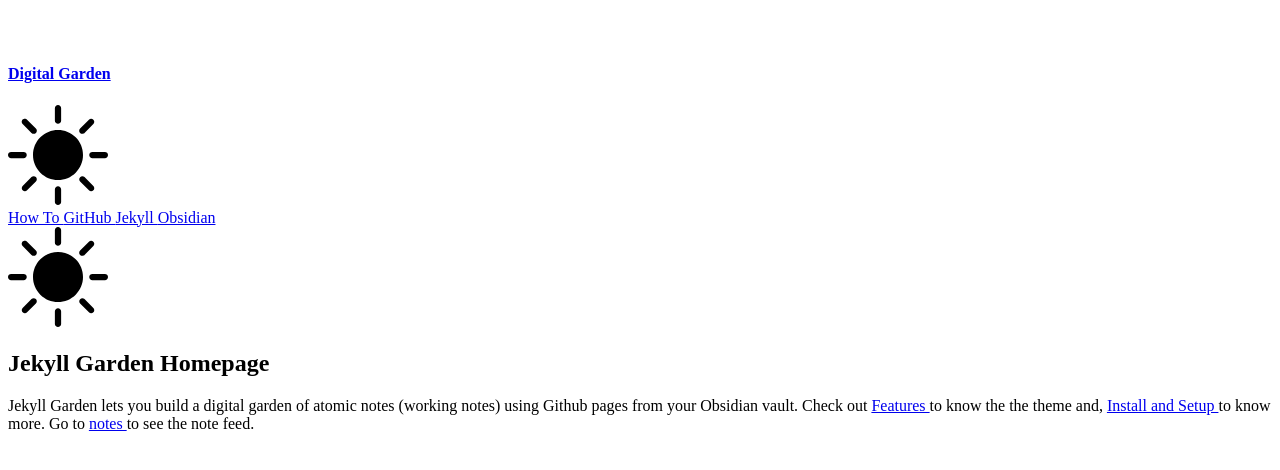
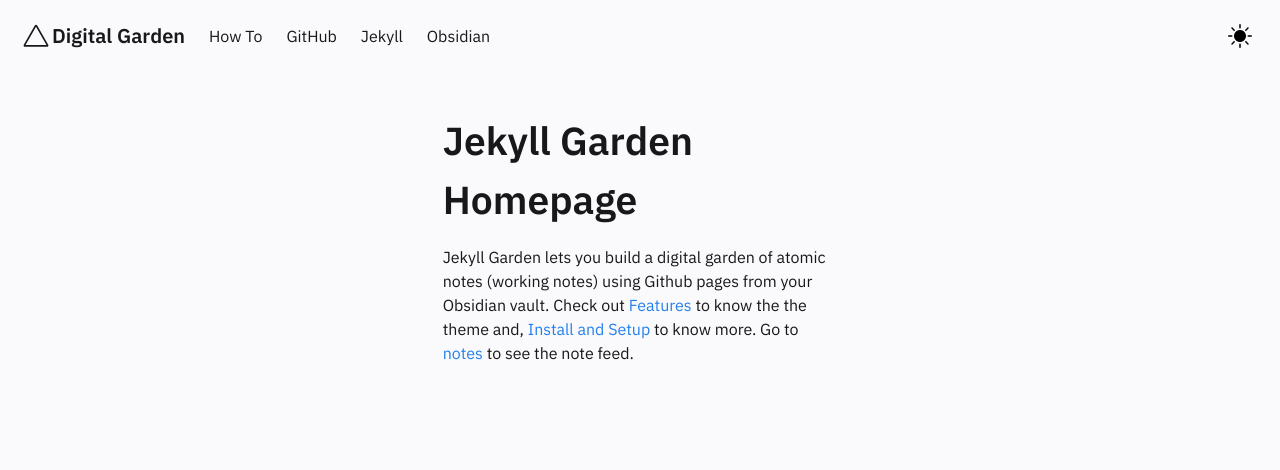
Before and after one commit to henrikolofkarlsson/obsidian, a Jekyll site: the page built from pages/index.md, in a window 1280 px wide. Shown: the top 470 px of the page. Built offline with Jekyll 4.4.1, drawn with Linux system fonts in a browser that asks for light colours.

Commit message:
Trying to fix baseurl error

```diff
--- a/_config.yml
+++ b/_config.yml
@@ -20,7 +20,7 @@
 
 
 baseurl: "/obsidian" # the subpath of your site, e.g. /blog
-url: "https://jekyll-garden.github.io/" # the base hostname & protocol for your site, e.g. http://example.com
+url: "" # the base hostname & protocol for your site, e.g. http://example.com
 
 #######################################################################
 # Settings related to the Header and your About page go here,such as
--- a/_includes/Header.html
+++ b/_includes/Header.html
@@ -73,7 +73,7 @@
           <div class="buttons">
             <a class="button is-text">
               <span class="icon is-small">
-                <img src={{"/assets/img/sun.svg" | relative_url}} id="theme-toggle-img">
+                <img src="/assets/img/sun.svg" id="theme-toggle-img">
               </span>
             </a>
           </div>
@@ -81,4 +81,4 @@
       </div>
     </div>
   </nav>
-  <script src={{"/assets/js/Hamburger.js" | relative_url}}></script>
+  <script src="/assets/js/Hamburger.js"></script>
--- a/_layouts/Post.html
+++ b/_layouts/Post.html
@@ -52,12 +52,12 @@
     <title>{{site.heading}}</title>
 
     <link rel="canonical" href="{{site.url}}{{page.url}}" />
-    <link rel="apple-touch-icon" {{"/assets/img/profile.png" | relative_url}} />
-    <link rel="icon" {{"/assets/img/favicon.png" | relative_url}} type="image/png" sizes="16x16" />
-    <link {{"/assets/css/style.css" | relative_url}} rel="stylesheet" media="all" class="default" />
-    <link {{"/assets/css/main.css" | relative_url}} rel="stylesheet" media="all" class="default" />
-    <link {{"/assets/css/Util.css" | relative_url}} rel="stylesheet" media="all" class="default" />
-    <link {{"/assets/css/vendor/Katex.css" | relative_url}} rel="stylesheet" media="all" class="default" />
+    <link rel="apple-touch-icon" href="/assets/img/profile.png" />
+    <link rel="icon" href="/assets/img/favicon.png" type="image/png" sizes="16x16" />
+    <link href={{"/assets/css/style.css | relative_url"}} rel="stylesheet" media="all" class="default" />
+    <link href={{"/assets/css/main.css | relative_url"}} rel="stylesheet" media="all" class="default" />
+    <link href="/assets/css/Util.css" rel="stylesheet" media="all" class="default" />
+    <link href="/assets/css/vendor/Katex.css" rel="stylesheet" media="all" class="default" />
 
     <!--[if IE]>
         <link href="/assets/css/ie-target.css" rel="stylesheet" type="text/css"/>
--- a/assets/js/modeswitcher.js
+++ b/assets/js/modeswitcher.js
@@ -37,7 +37,7 @@ function modeSwitcher() {
 	if (theme === "dark") {
 		document.documentElement.setAttribute('data-theme', 'light');
 		sessionStorage.setItem('theme', 'light');
-		changeIconImgSrc({{"/assets/img/sun.svg" | relative_url}});
+		changeIconImgSrc("/assets/img/sun.svg");
 	}	else if (theme === "light") {
 		document.documentElement.setAttribute('data-theme', 'dark');
 		sessionStorage.setItem('theme', 'dark');
```
